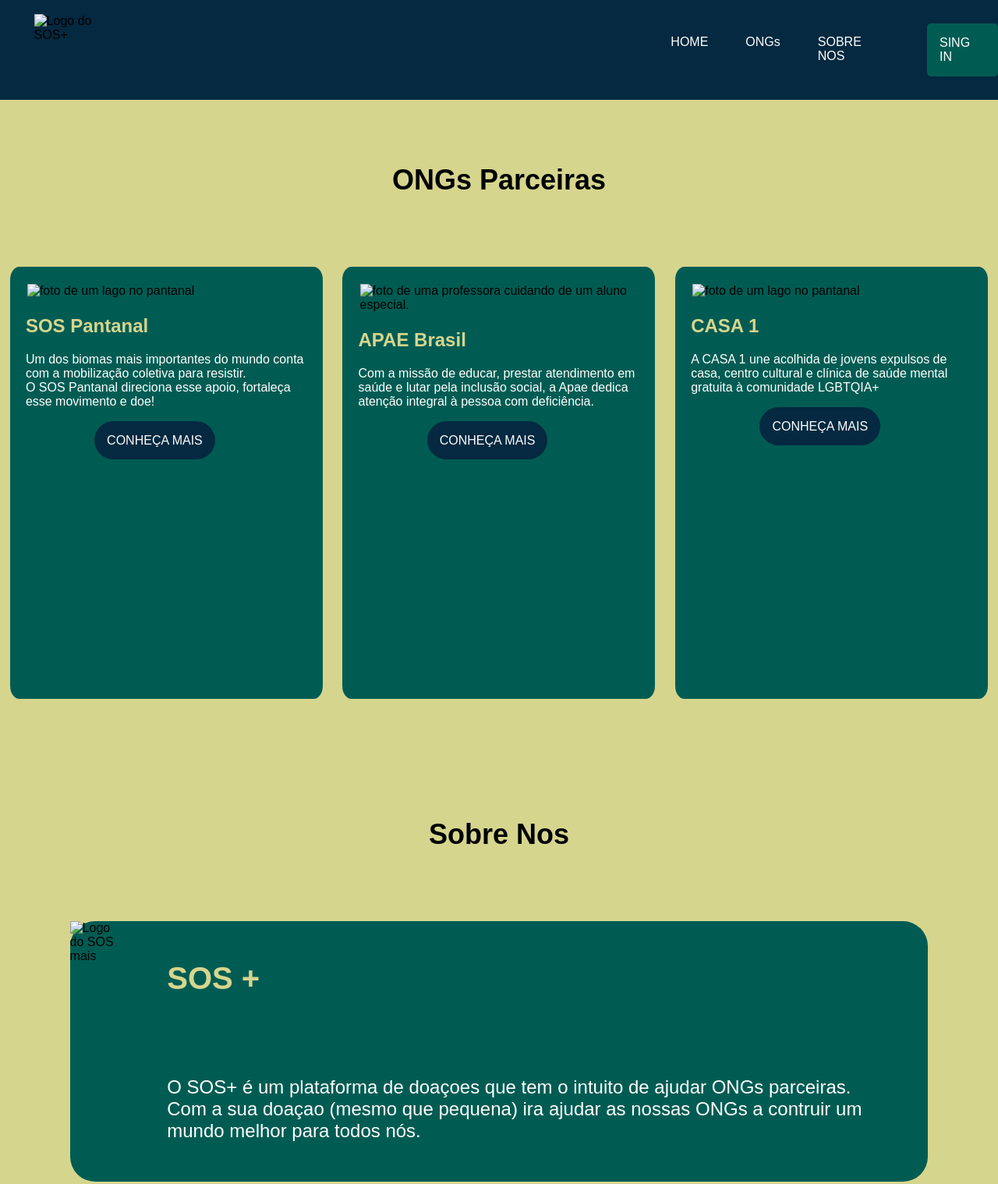
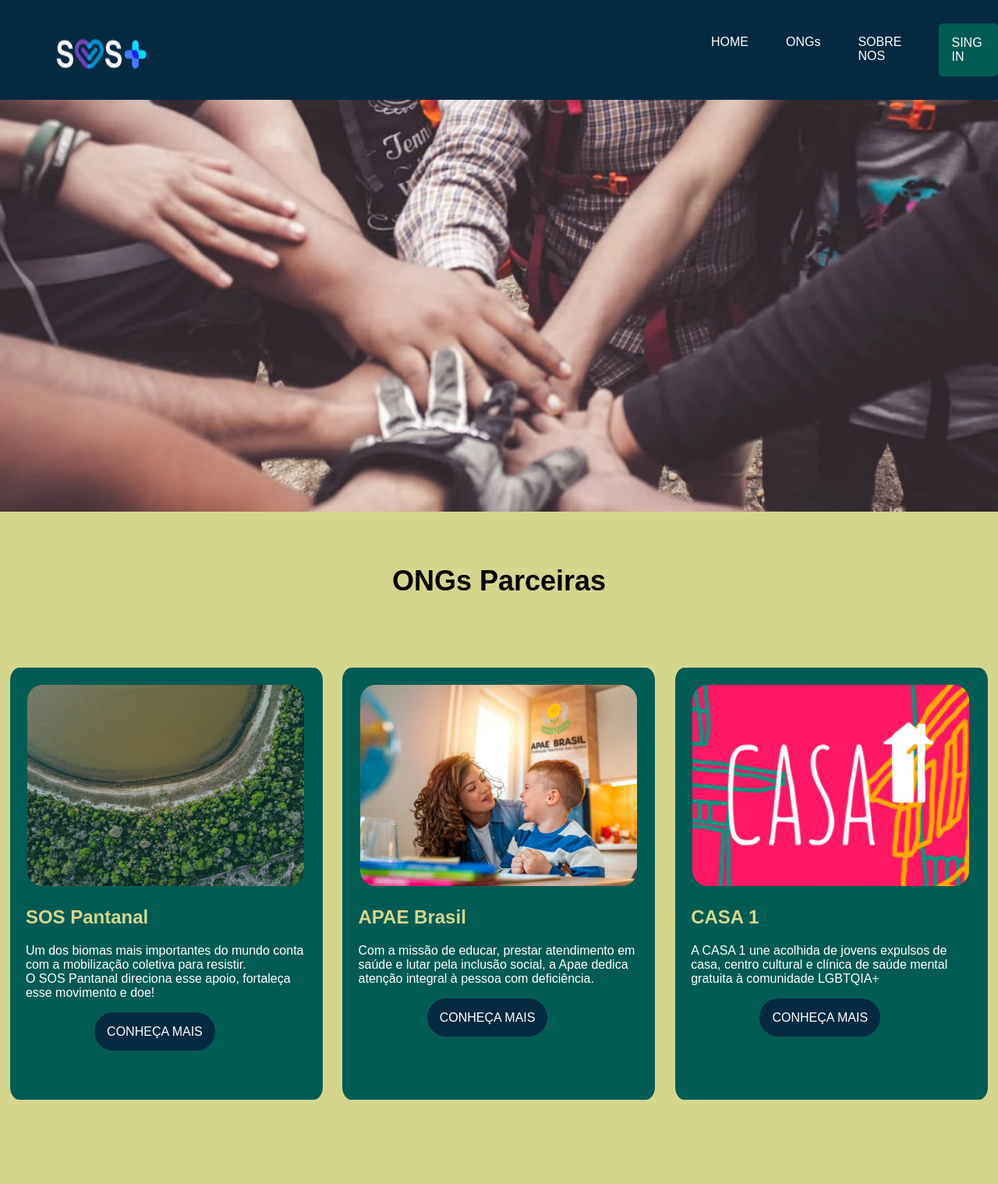
Before and after one commit to jotafagundezz06/projeto-agrinho, a plain HTML site: page index.html in a window 1280 px wide. Shown: the top 1518 px of the page at 78% size. Drawn offline with Linux system fonts and the light colour scheme; the site is published under a folder, as on GitHub Pages, so addresses that start at the root find nothing.

Commit message:
Add files via upload

```diff
--- a/index.html
+++ b/index.html
@@ -9,7 +9,7 @@
 </head>
 <body>
     <header>
-        <img class="logo-rodape" src="/img/Rectangle 2.png" alt="Logo do SOS+">
+        <img class="logo-rodape" src="img/Rectangle 2.png" alt="Logo do SOS+">
         <ul class="listaHeader">
             <li class="elementosLista">HOME</li>
             <li class="elementosLista">ONGs</li>
@@ -18,14 +18,14 @@
         <a class="botaoUm" href="#">SING IN</a>
     </header>
     <section>
-        <img class="im1UM" src="/img/slideshow/slide1.png" alt="">
+        <img class="im1UM" src="img/slideshow/slide1.png" alt="">
     </section>
 
     <section>
         <h1 class="text1">ONGs Parceiras</h1>
         <div class="cards">
             <div class="card1">
-                <img class="imgCard1" src="/img/sos pantanal.png" alt="foto de um lago no pantanal">
+                <img class="imgCard1" src="img/sos pantanal.png" alt="foto de um lago no pantanal">
                 <h1 class="tituloCard1">SOS Pantanal</h1>
                 <p class="pCard1">Um dos biomas mais importantes do mundo conta com a mobilização coletiva para resistir. <br>
                     O SOS Pantanal direciona esse apoio, fortaleça esse movimento e doe!</p>
@@ -35,7 +35,7 @@
                 <a class="botaocard1" href="#">    CONHEÇA MAIS    </a>
             </div>
             <div class="card1">
-                <img class="imgCard1" src="/img/APAE BR.png" alt="foto de uma professora cuidando de um aluno especial.">
+                <img class="imgCard1" src="img/APAE BR.png" alt="foto de uma professora cuidando de um aluno especial.">
                 <h1 class="tituloCard1">APAE Brasil</h1>
                 <p class="pCard1">Com a missão de educar, prestar atendimento em saúde e lutar pela inclusão social,
                      a Apae dedica atenção integral à pessoa com deficiência.</p>
@@ -45,7 +45,7 @@
                 <a class="botaocard1" href="#">    CONHEÇA MAIS    </a>
             </div>
             <div class="card1">
-                <img class="imgCard1" src="/img/casa1.png" alt="foto de um lago no pantanal">
+                <img class="imgCard1" src="img/casa1.png" alt="foto de um lago no pantanal">
                 <h1 class="tituloCard1">CASA 1</h1>
                 <p class="pCard1">A CASA 1 une acolhida de jovens expulsos de casa, centro cultural e clínica de saúde mental gratuita à comunidade LGBTQIA+</p>
                 <span>
@@ -61,7 +61,7 @@
     <section class="sbronos">
         <div class="sobre-nos">
             <div class="">
-                <img src="/img/Rectangle 15.png" alt="Logo do SOS mais">
+                <img src="img/Rectangle 15.png" alt="Logo do SOS mais">
             </div>
             <div>
                 <h1 class="sos">SOS +</h1>
@@ -72,8 +72,8 @@
     </section>
     <footer class="rodape">
         <div class="imgs">
-            <img src="/img/Rectangle 17.png" alt="">
-            <img src="/img/Rectangle 18.png" alt="">
+            <img src="img/Rectangle 17.png" alt="">
+            <img src="img/Rectangle 18.png" alt="">
         </div>
         <div class="informacoes">
             <p class="inf">R. Argentina, 724 - Jardim das Américas, Pato Branco - PR, 85502-040</p>
```
